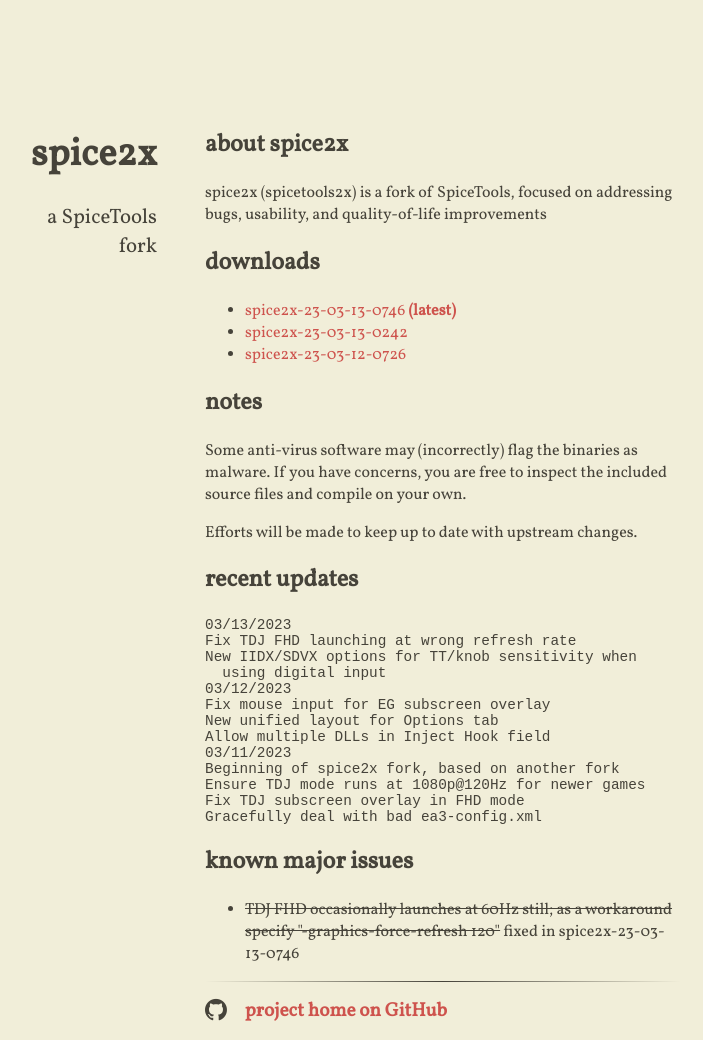
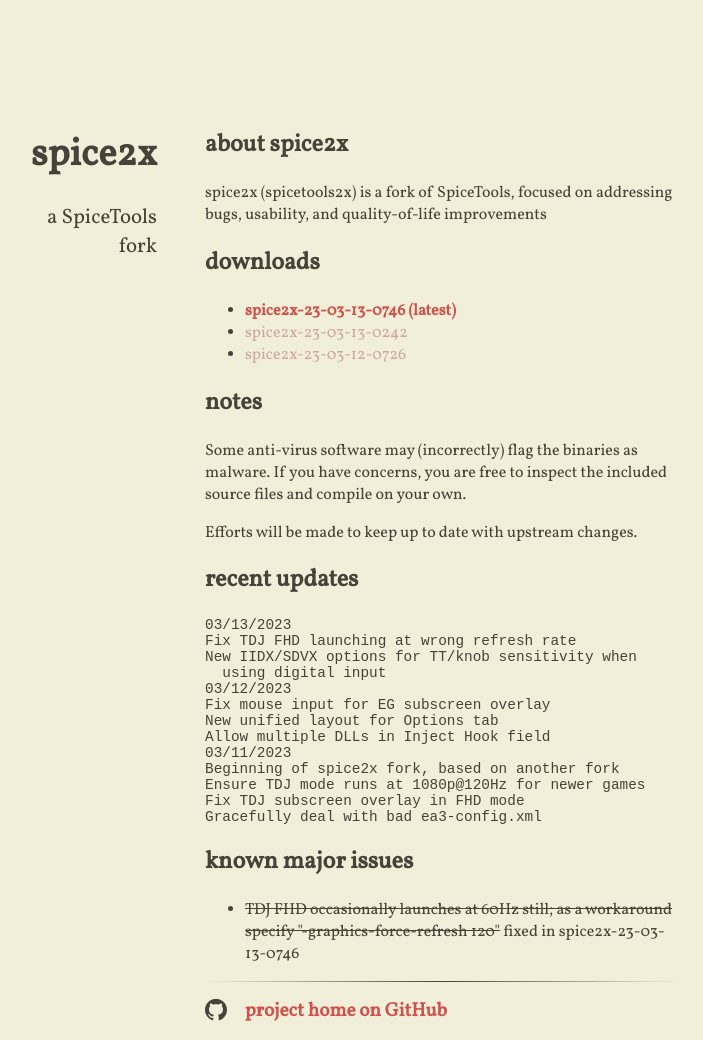
Before and after one commit to spice2x/spice2x.github.io, a Jekyll site: the page built from docs/index.html, in a window 1280 px wide. Shown: the whole page, without its empty margins (299-1002 px from the left). Built offline with Jekyll 4.4.1, drawn with Linux system fonts in a browser that asks for light colours; nearby versions of some CDN libraries.

Commit message:
use css to display highlight latest download

```diff
--- a/docs/_includes/content.html
+++ b/docs/_includes/content.html
@@ -2,10 +2,10 @@
 <p>spice2x (spicetools2x) is a fork of SpiceTools, focused on addressing bugs, usability, and quality-of-life improvements</p>
 
 <h2>downloads</h2>
-<ul>
+<ul class="downloads">
   <li>
     <a href="https://github.com/spice2x/spice2x.github.io/releases/download/23-03-13-0746/spice2x-23-03-13-0746.zip">
-      spice2x-23-03-13-0746 <strong>(latest)</strong>
+      spice2x-23-03-13-0746
     </a>
   </li>
   <li>
--- a/docs/assets/main.scss
+++ b/docs/assets/main.scss
@@ -72,6 +72,20 @@
 
 pre {
 	font-size: 0.9em;
+}
+
+ul.downloads li a {
+	font-weight: lighter;
+	color: #cfa6a5;
+}
+
+ul.downloads li:first-child a {
+	font-weight: bold;
+	color: #CE534D;
+}
+
+ul.downloads li:first-child a::after {
+	content: " (latest)";
 }
 
 /*** author ***/
```
